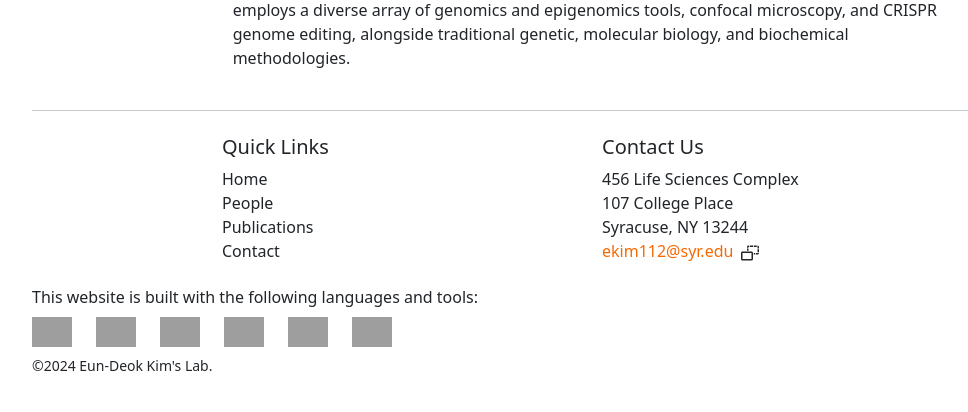
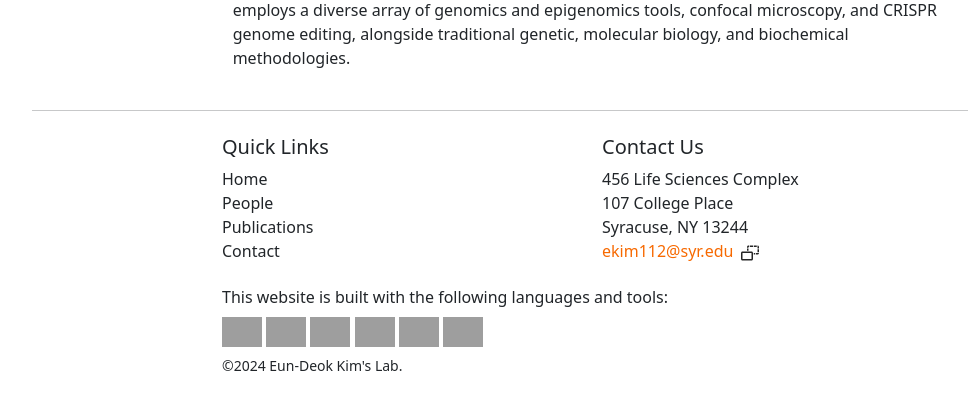
Before and after one commit to saewootuigim/edklab, a Django app: page / in a window 1280 px wide. Shown: the part 846-1258 px from the top of the page, without its empty margins (50-1018 px from the left). Run offline with Django 5.2, Linux system fonts and the light colour scheme; some libraries are stand-ins or nearby versions; grey boxes are pictures that could not be loaded.

Commit message:
adjusted grid widths 2

```diff
--- a/templates/base.html
+++ b/templates/base.html
@@ -155,6 +155,9 @@
                 <div class="col-md-2 d-none d-md-block"></div>
             </div>
             <div class="row mb-2">
+                <!-- Left Column: Hidden on small screens -->
+                <div class="col-md-2 d-none d-md-block"></div>
+                <div class="col-12 col-md-8">
                     <p style="margin-bottom: 0.5rem;">This website is built with the following languages and tools:</p>
                     <img style="height:30px; width:auto;" src="https://www.python.org/static/community_logos/python-logo-generic.svg"/>
                     <img style="height:30px; width:auto;" src="https://www.djangoproject.com/m/img/logos/django-logo-positive.svg"/>
@@ -163,10 +166,17 @@
                     <img style="height:30px; width:auto;" src="https://upload.wikimedia.org/wikipedia/commons/6/61/HTML5_logo_and_wordmark.svg"/>
                     <img style="height:30px; width:auto;" src="https://upload.wikimedia.org/wikipedia/commons/6/62/CSS3_logo.svg"/>
                 </div>
+                <!-- Right Column: Hidden on small screens -->
+                <div class="col-md-2 d-none d-md-block"></div>
+            </div>
             <div class="row mb-1">
-                <div class="col-12">
+                <!-- Left Column: Hidden on small screens -->
+                <div class="col-md-2 d-none d-md-block"></div>
+                <div class="col-12 col-md-8">
                     <p class="small">&copy;2024 Eun-Deok Kim's Lab.</p>
                 </div>
+                <!-- Right Column: Hidden on small screens -->
+                <div class="col-md-2 d-none d-md-block"></div>
             </div>
         </div>
     </footer>
```
Lines whose indentation alone changed are shown as unchanged.
